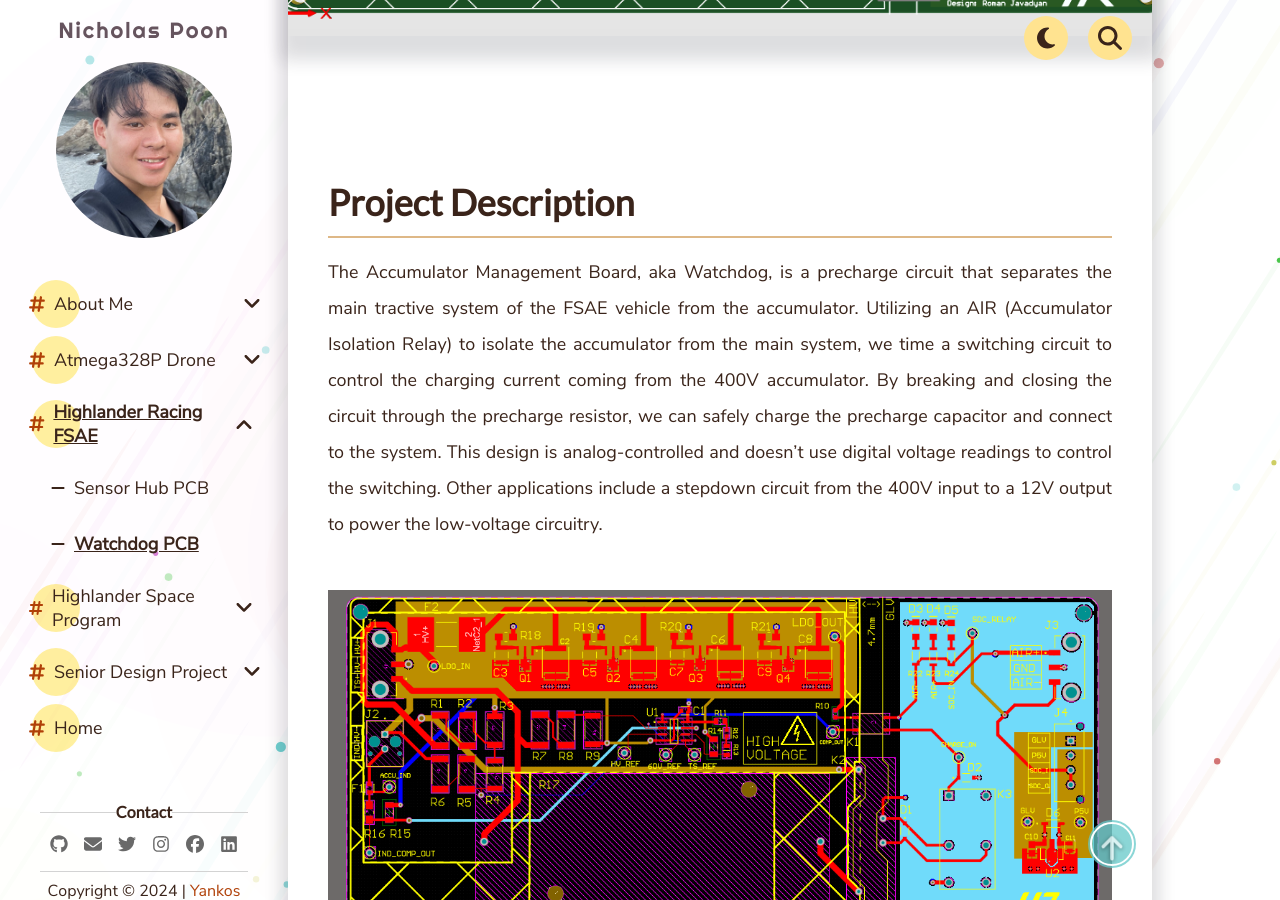
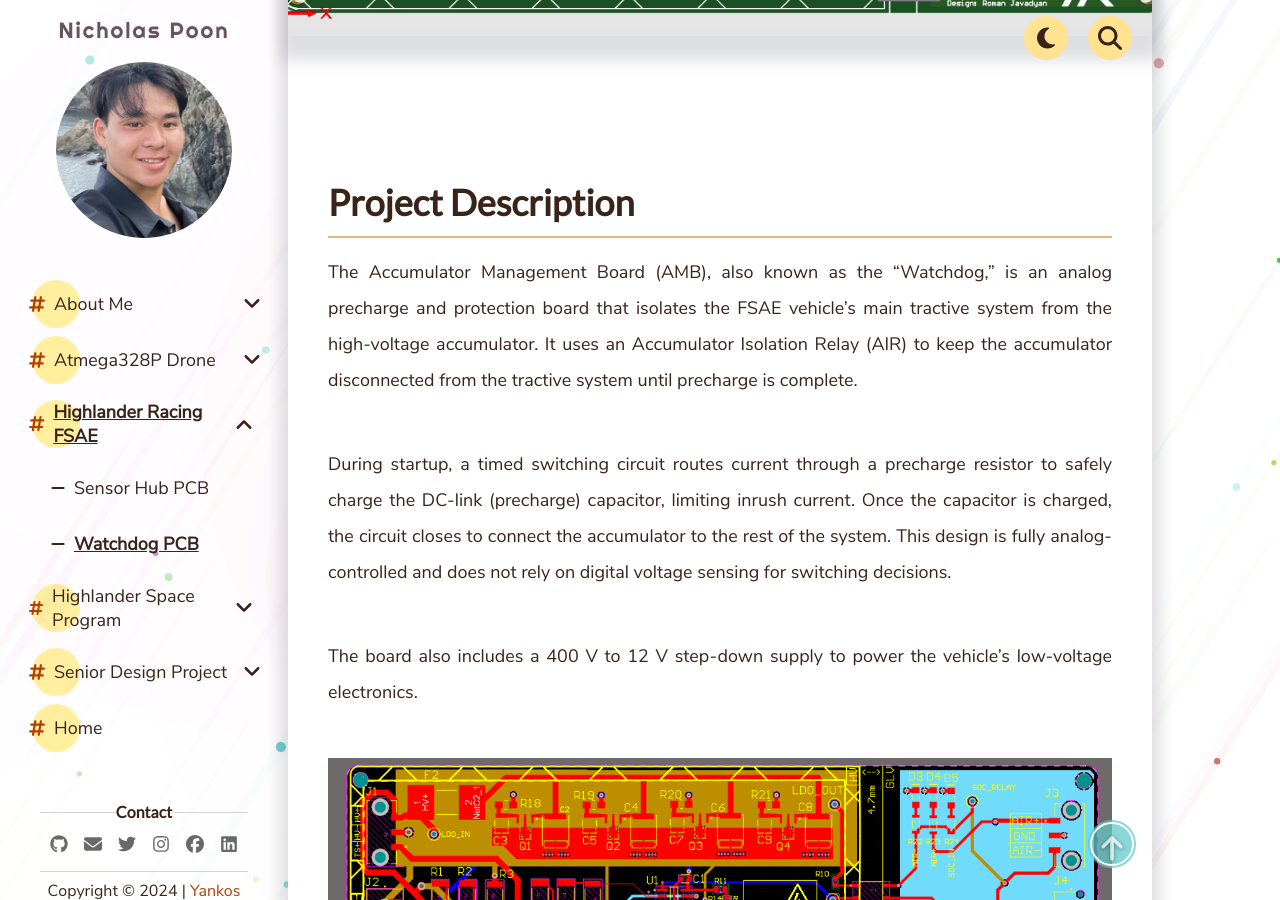
Before and after one commit to NickPoon101/NP-Portfolio, a Jekyll site: the page built from _pages/Highlander Racing FSAE/Watchdog PCB/final_board.md, in a window 1280 px wide and 900 px high, scrolled down 571 px. Built offline with Jekyll 4.4.1, drawn with Linux system fonts in a browser that asks for light colours; comment, search, counter and statistics services are not loaded.

Commit message:
Update final_board.md

```diff
--- a/_pages/Highlander Racing FSAE/Watchdog PCB/final_board.md
+++ b/_pages/Highlander Racing FSAE/Watchdog PCB/final_board.md
@@ -6,7 +6,11 @@ thumbnail: "/assets/img/AMB HR FSAE photos/AMB_PCB_3D_photo.png"
 
 # Project Description
 ---
-The Accumulator Management Board, aka Watchdog, is a precharge circuit that separates the main tractive system of the FSAE vehicle from the accumulator. Utilizing an AIR (Accumulator Isolation Relay) to isolate the accumulator from the main system, we time a switching circuit to control the charging current coming from the 400V accumulator. By breaking and closing the circuit through the precharge resistor, we can safely charge the precharge capacitor and connect to the system. This design is analog-controlled and doesn't use digital voltage readings to control the switching. Other applications include a stepdown circuit from the 400V input to a 12V output to power the low-voltage circuitry.
+The Accumulator Management Board (AMB), also known as the “Watchdog,” is an analog precharge and protection board that isolates the FSAE vehicle’s main tractive system from the high-voltage accumulator. It uses an Accumulator Isolation Relay (AIR) to keep the accumulator disconnected from the tractive system until precharge is complete.
+
+During startup, a timed switching circuit routes current through a precharge resistor to safely charge the DC-link (precharge) capacitor, limiting inrush current. Once the capacitor is charged, the circuit closes to connect the accumulator to the rest of the system. This design is fully analog-controlled and does not rely on digital voltage sensing for switching decisions.
+
+The board also includes a 400 V to 12 V step-down supply to power the vehicle’s low-voltage electronics.
 
 ![](/NP-Portfolio/assets/img/AMB HR FSAE photos/AMB_PCB_2D_photo.png)
 
```
